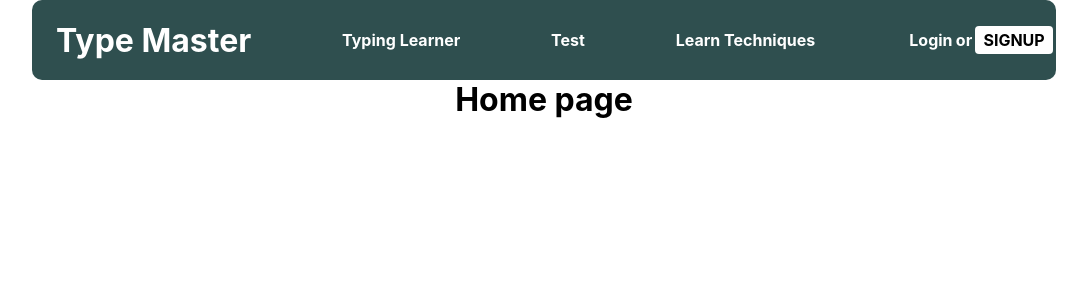
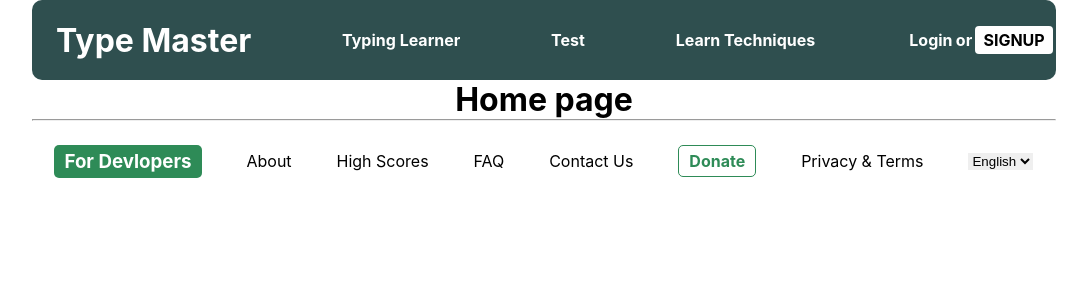
Before and after one commit to Brar21/Messaging_App, a React (Create React App) app in the folder typemaster/: page / in a window 1280 px wide. Shown: the top 300 px of the page, without its empty margins (96-1183 px from the left). Built offline with nearby package versions, Linux system fonts and the light colour scheme.

Commit message:
typemaster footer

```diff
--- a/typemaster/src/App.css
+++ b/typemaster/src/App.css
@@ -36,3 +36,45 @@
     transform: rotate(360deg);
   }
 }
+.footer{
+  width: 100%;
+  height: 5rem;
+  display: flex;
+  margin: auto;
+  /* border: 1px solid black; */
+  justify-content: space-around;
+  align-items: center;
+}
+
+.footer select{
+  border: none;
+}
+.footer select:hover{
+  text-decoration: underline;
+}
+.footer select option{
+  margin: 10px;
+  font-size: larger;
+  padding: 10px;
+  background-color: yellow;
+}
+.footer h3{
+  padding: 5px 10px;
+  background-color: seagreen;
+  color: white;
+  border-radius: 5px;
+}
+
+.footer p:hover{
+  text-decoration: underline;
+}
+.footer strong{
+  padding: 5px 10px;
+  border: 1px solid seagreen;
+  border-radius: 5px;
+  color: seagreen;
+}
+.headDiv{
+  width: 80%;
+  margin: auto;
+}
--- a/typemaster/src/App.js
+++ b/typemaster/src/App.js
@@ -3,13 +3,15 @@ import './App.css';
 
 import Navbar from './Components/Navbar';
 import AllRoutes from './Components/AllRoutes';
+import Footer from './Components/Footer';
 
 function App() {
   return (
     <div className="App">
 
       <Navbar />
-      <AllRoutes/>
+      <AllRoutes />
+      <Footer/>
     </div>
   );
 }
--- /dev/null
+++ b/typemaster/src/Components/Footer.jsx
@@ -0,0 +1,40 @@
+import "../App.css"
+
+function Footer() {
+
+    return (
+        <div className="headDiv">
+    <hr />
+        <div className="footer">
+
+
+            <h3>For Devlopers</h3>
+            <p>About</p>
+            <p>High Scores</p>
+            <p>FAQ</p>
+            <p>Contact Us</p>
+            <strong>Donate</strong>
+            <p>Privacy & Terms</p>
+            {/* For select diffrent languages we  make select tag here */}
+
+            <select name="Language" id="language">
+                <option value="EN">
+                    English
+                </option>
+                <option value="HN">
+                    Hindi
+                </option>  <option value="EN">
+                    English
+                </option>  <option value="PN">
+                    Punjabi
+                </option>  <option value="IT">
+                    Italian
+                </option>
+            </select>
+{/* Now time to style this Footer */}
+            </div>
+
+        </div>
+    )
+}
+export default Footer;
--- a/typemaster/src/Pages/Home.jsx
+++ b/typemaster/src/Pages/Home.jsx
@@ -3,7 +3,8 @@ function Home() {
 
     return (
         <div>
-<h1>Home page</h1>
+            <h1>Home page</h1>
+
         </div>
     )
 }
```
